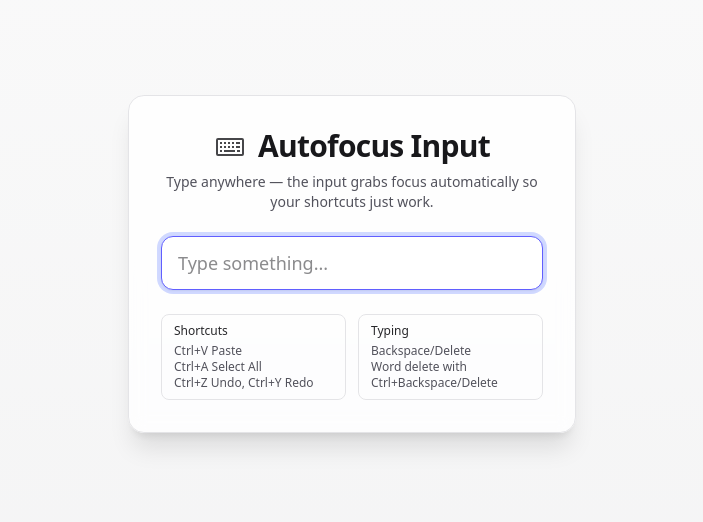
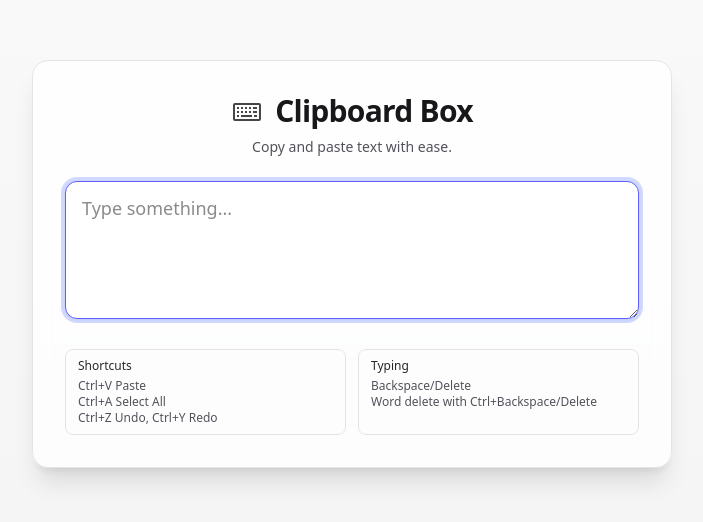
Before and after one commit to eliesgalvira/clipboard-box, a Preact app: page / in a window 1280 px wide. Shown: the part 136-658 px from the top of the page, without its empty margins (288-991 px from the left). Built offline with nearby package versions, Linux system fonts and the light colour scheme.

Commit message:
Final UI

```diff
--- a/src/index.tsx
+++ b/src/index.tsx
@@ -4,7 +4,7 @@ import KeyboardIcon from './icons/KeyboardIcon';
 import './tw.css';
 
 export function App() {
-  const inputRef = useRef<HTMLInputElement | null>(null);
+  const inputRef = useRef<HTMLTextAreaElement | null>(null);
 
   useEffect(() => {
     if (inputRef.current) inputRef.current.focus();
@@ -33,20 +33,21 @@ export function App() {
 
   return (
     <div class="min-h-screen flex items-center justify-center bg-gradient-to-b from-zinc-50 to-zinc-100 dark:from-zinc-950 dark:to-zinc-900 text-zinc-900 dark:text-zinc-100">
-      <div class="w-full max-w-md rounded-2xl border border-zinc-200 dark:border-zinc-800 bg-white/80 dark:bg-zinc-900/70 backdrop-blur shadow-xl p-8 mx-4">
+      <div class="w-full rounded-2xl border border-zinc-200 dark:border-zinc-800 bg-white/80 dark:bg-zinc-900/70 backdrop-blur shadow-xl p-8 mx-4" style="width: 50vw;">
         <div class="flex items-center justify-center gap-3">
           <KeyboardIcon class="h-8 w-8 text-zinc-700 dark:text-zinc-200 opacity-80" />
-          <h1 class="text-3xl font-semibold tracking-tight">Autofocus Input</h1>
+          <h1 class="text-3xl font-semibold tracking-tight">Clipboard Box</h1>
         </div>
         <p class="mt-2 text-sm text-zinc-600 dark:text-zinc-400 text-center">
-          Type anywhere — the input grabs focus automatically so your shortcuts just work.
+          Copy and paste text with ease.
         </p>
         <div class="mt-6">
           <label htmlFor="focus" class="sr-only">Type something</label>
-          <input
+          <textarea
             id="focus"
             ref={inputRef}
             placeholder="Type something..."
+            rows={4}
             class="w-full rounded-xl border border-zinc-300 dark:border-zinc-700 bg-white dark:bg-zinc-900 px-4 py-3 text-lg shadow-sm outline-none focus:ring-4 focus:ring-indigo-300/50 focus:border-indigo-500"
           />
         </div>
```
